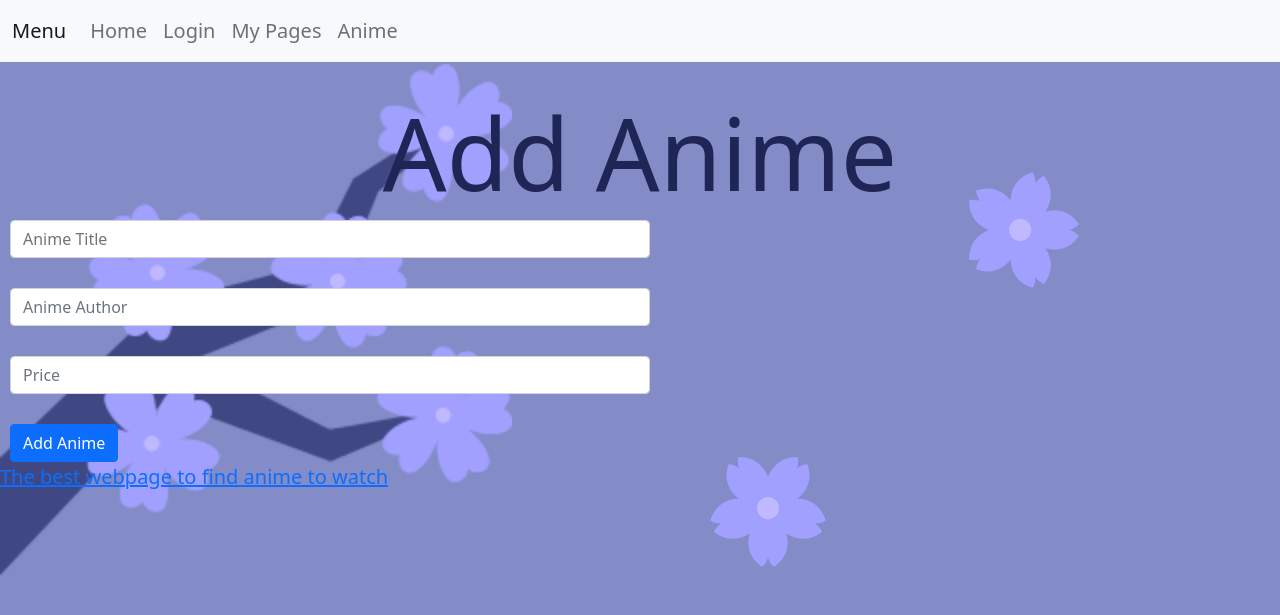
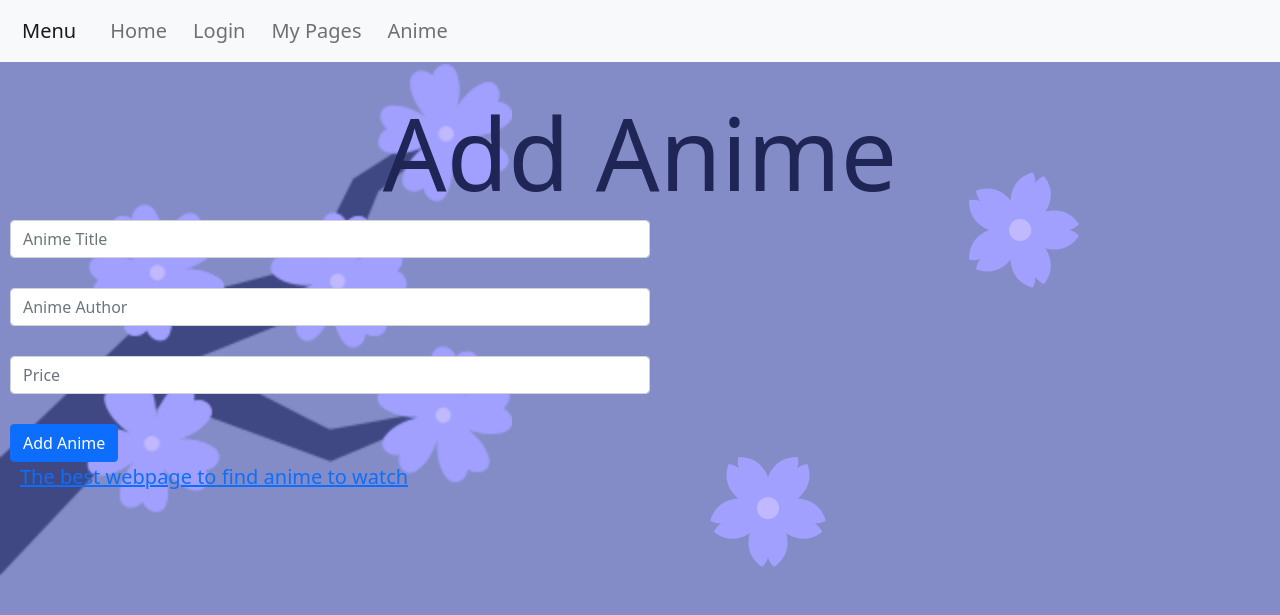
Before and after one commit to NataliaTokhadze/project-Flask, a Flask app: page /anime in a window 1280 px wide. Shown: the top 615 px of the page. Run offline with Flask 3, Linux system fonts and the light colour scheme.

Commit message:
Update styles.css

```diff
--- a/Project Flask/static/css/styles.css
+++ b/Project Flask/static/css/styles.css
@@ -51,3 +51,20 @@ h3{
     margin-left: 55%;
     transform: rotate(180deg);
 }
+
+form{
+    margin-left: 10px;
+}
+
+p{
+    margin-left: 10px;
+}
+
+a{
+    color: rgb (19, 19, 231);
+    margin-left: 10px;
+}
+
+a:hover{
+    color: #1f2656;
+}
```
